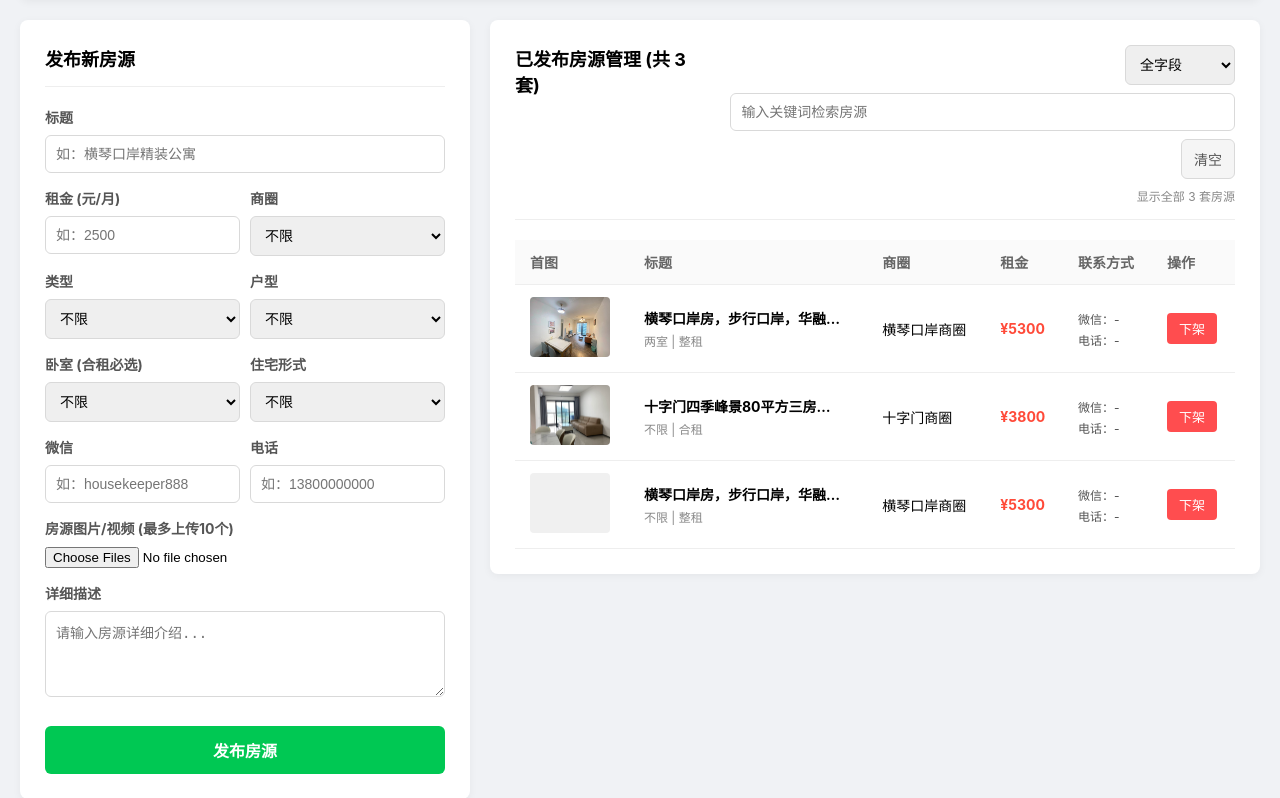
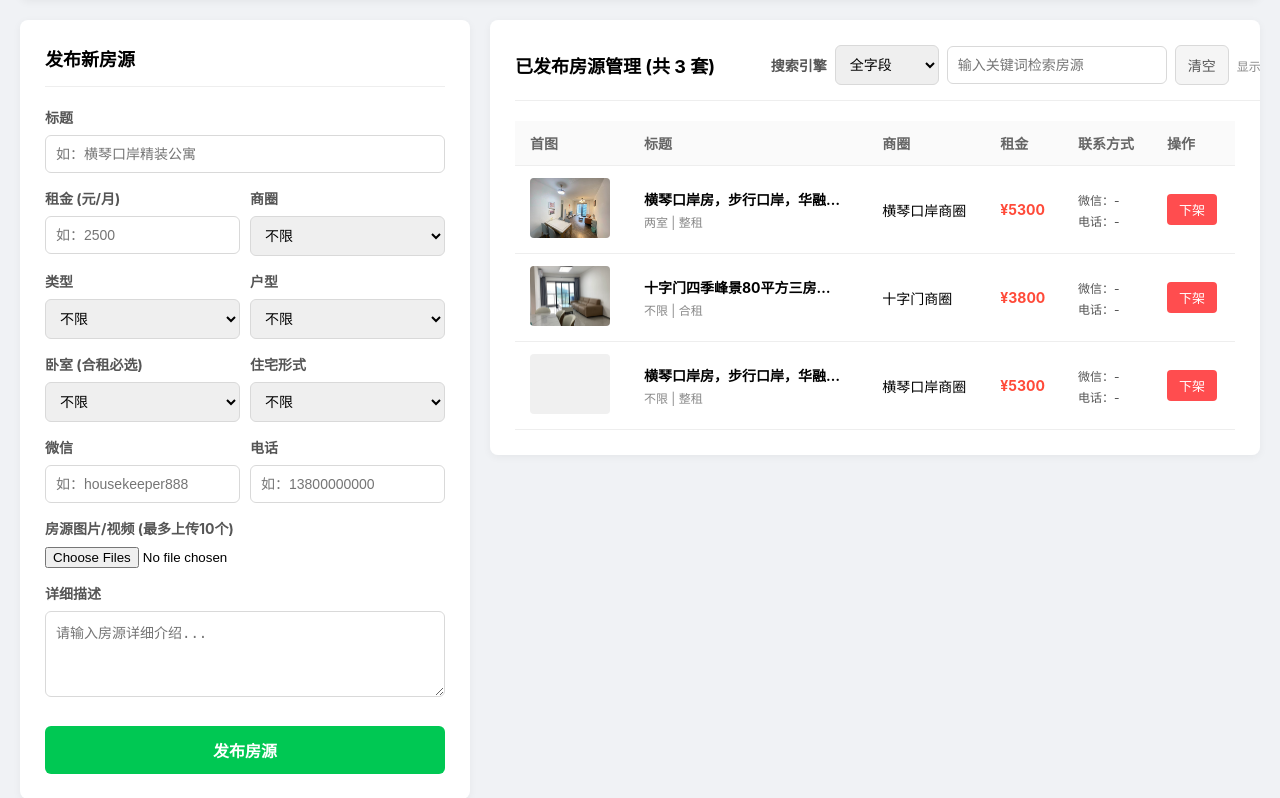
Before and after one commit to Lemony-design/rental-platform, a Flask app: page /upload in a window 1280 px wide. Shown: the part 95-893 px from the top of the page. Run offline with Flask 3, Linux system fonts and the light colour scheme; grey boxes are pictures that could not be loaded.

Commit message:
Align upload management search header
Co-authored-by: Lemony-design <Lemony-design@users.noreply.github.com>

```diff
--- a/templates/upload.html
+++ b/templates/upload.html
@@ -24,14 +24,15 @@
 
         /* 右侧：房源管理列表 */
         .manage-section { flex: 2; background: #fff; padding: 25px; border-radius: 8px; box-shadow: 0 2px 8px rgba(0,0,0,0.05); overflow-x: auto;}
-        .manage-section h2 { margin: 0; font-size: 18px; }
-        .manage-header { display: flex; justify-content: space-between; align-items: flex-start; gap: 16px; border-bottom: 1px solid #eee; padding-bottom: 15px; margin-bottom: 20px; }
-        .search-panel { display: flex; justify-content: flex-end; align-items: center; gap: 8px; flex-wrap: wrap; max-width: 520px; }
-        .search-panel select { width: auto; min-width: 110px; }
-        .search-panel input { min-width: 220px; }
+        .manage-section h2 { margin: 0; font-size: 18px; white-space: nowrap; }
+        .manage-header { display: flex; justify-content: space-between; align-items: center; gap: 18px; border-bottom: 1px solid #eee; padding-bottom: 15px; margin-bottom: 20px; min-width: 820px; }
+        .search-panel { display: flex; justify-content: flex-end; align-items: center; gap: 8px; flex-wrap: nowrap; flex: 1; }
+        .search-label { color: #555; font-size: 14px; font-weight: bold; white-space: nowrap; }
+        .search-panel select { width: auto; min-width: 104px; }
+        .search-panel input { width: 220px; min-width: 180px; }
         .btn-clear { background: #F5F5F5; color: #555; border: 1px solid #d9d9d9; padding: 9px 12px; border-radius: 6px; cursor: pointer; font-size: 14px; transition: 0.3s; }
         .btn-clear:hover { background: #EDEDED; }
-        .search-status { width: 100%; text-align: right; font-size: 12px; color: #888; }
+        .search-status { font-size: 12px; color: #888; white-space: nowrap; }
         table { width: 100%; border-collapse: collapse; text-align: left; }
         th { background: #FAFAFA; padding: 12px 15px; font-size: 14px; color: #666; border-bottom: 1px solid #eee;}
         td { padding: 12px 15px; border-bottom: 1px solid #eee; vertical-align: middle; font-size: 14px;}
@@ -144,6 +145,7 @@
                 <h2>已发布房源管理 (共 {{ properties|length }} 套)</h2>
                 {% if properties %}
                 <div class="search-panel">
+                    <span class="search-label">搜索引擎</span>
                     <select id="searchField" aria-label="选择检索字段">
                         <option value="all">全字段</option>
                         <option value="title">标题</option>
```
